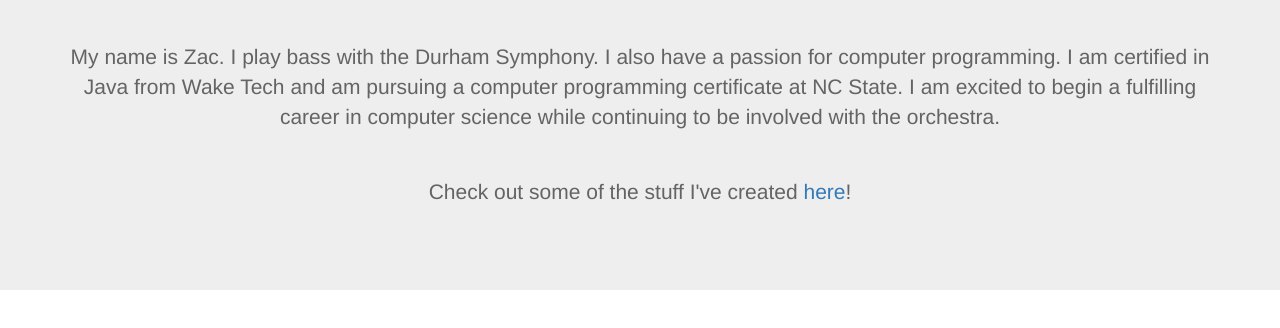
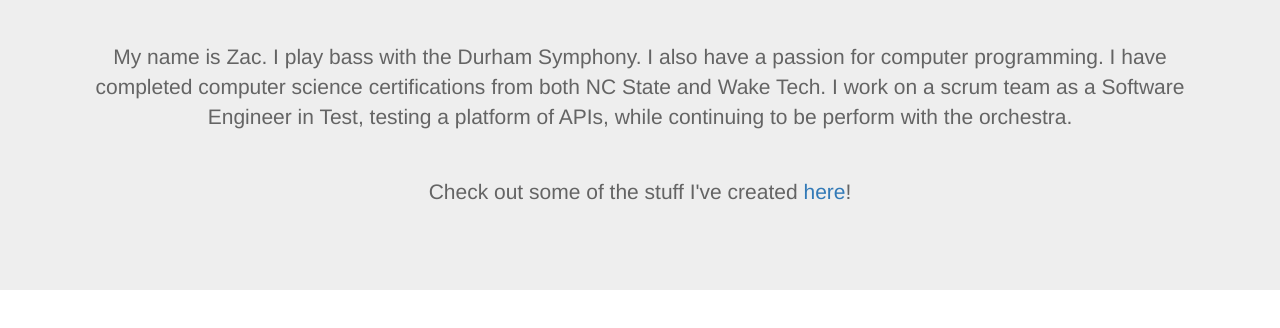
Before and after one commit to zdenning/zdenning.github.io, a plain HTML site: page index.html at #/about in a window 1280 px wide. Shown: the part 246-574 px from the top of the page. Drawn offline with nearby package versions, Linux system fonts and the light colour scheme.

Commit message:
Update bio.html

```diff
--- a/pages/bio.html
+++ b/pages/bio.html
@@ -3,7 +3,9 @@
     <img src="images/logo.png" href="#">
 
     <p style="color:rgb(100,100,100)"><br>Hello! Welcome to my site. This is where I tell you a little about myself...</p>
-    <p style="color:rgb(100,100,100)"><br>My name is Zac. I play bass with the Durham Symphony. I also have a passion for computer programming. I am certified in Java from Wake Tech and am pursuing a computer programming certificate at NC State. I am excited to begin a fulfilling career in computer science while continuing to be involved with the orchestra. </p>
+    <p style="color:rgb(100,100,100)"><br>My name is Zac. I play bass with the Durham Symphony.
+      I also have a passion for computer programming. I have completed computer science certifications from both NC State and Wake Tech.
+      I work on a scrum team as a Software Engineer in Test, testing a platform of APIs, while continuing to be perform with the orchestra. </p>
     <p style="color:rgb(100,100,100)"><br>Check out some of the stuff I've created <a href="#/projects">here</a>!</p>
     <br>
   </div>
```
